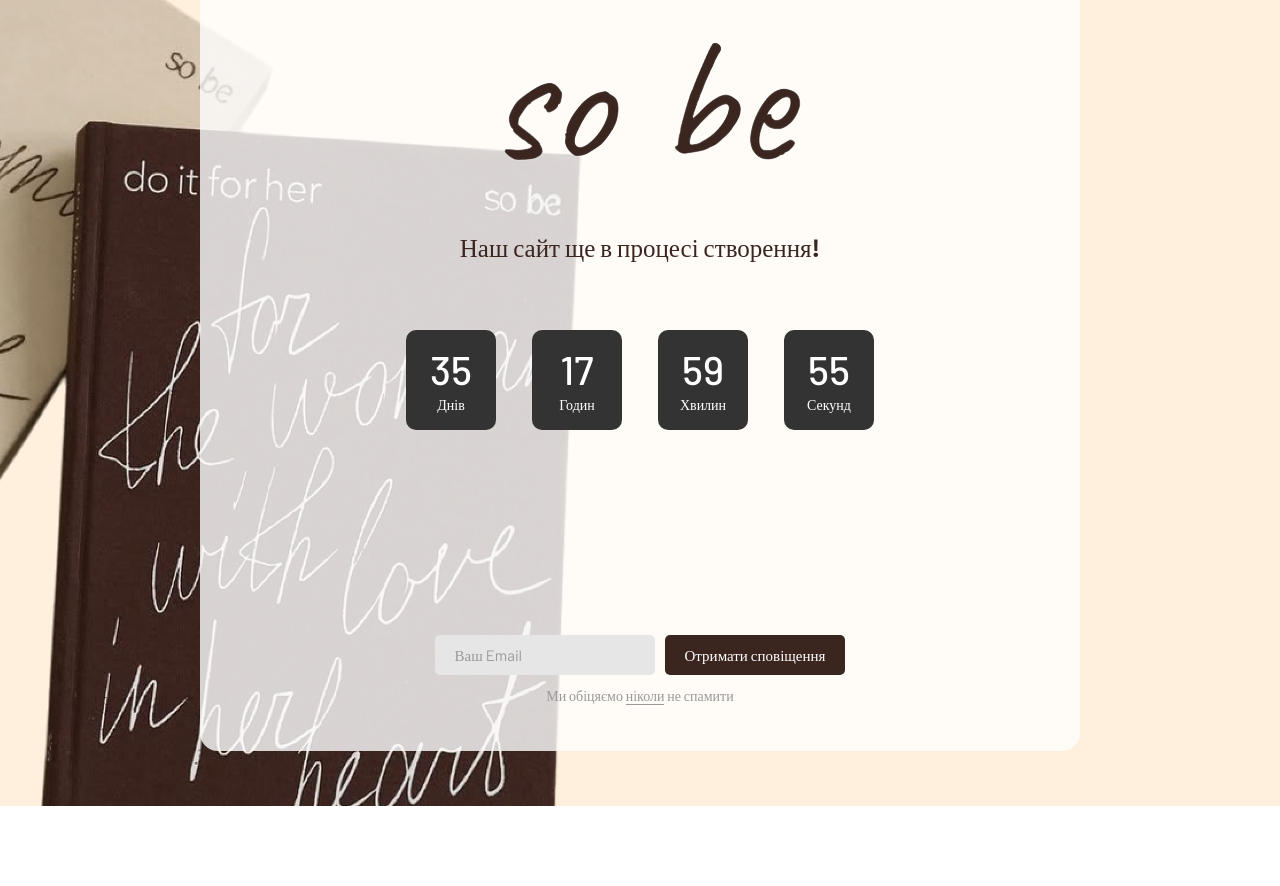
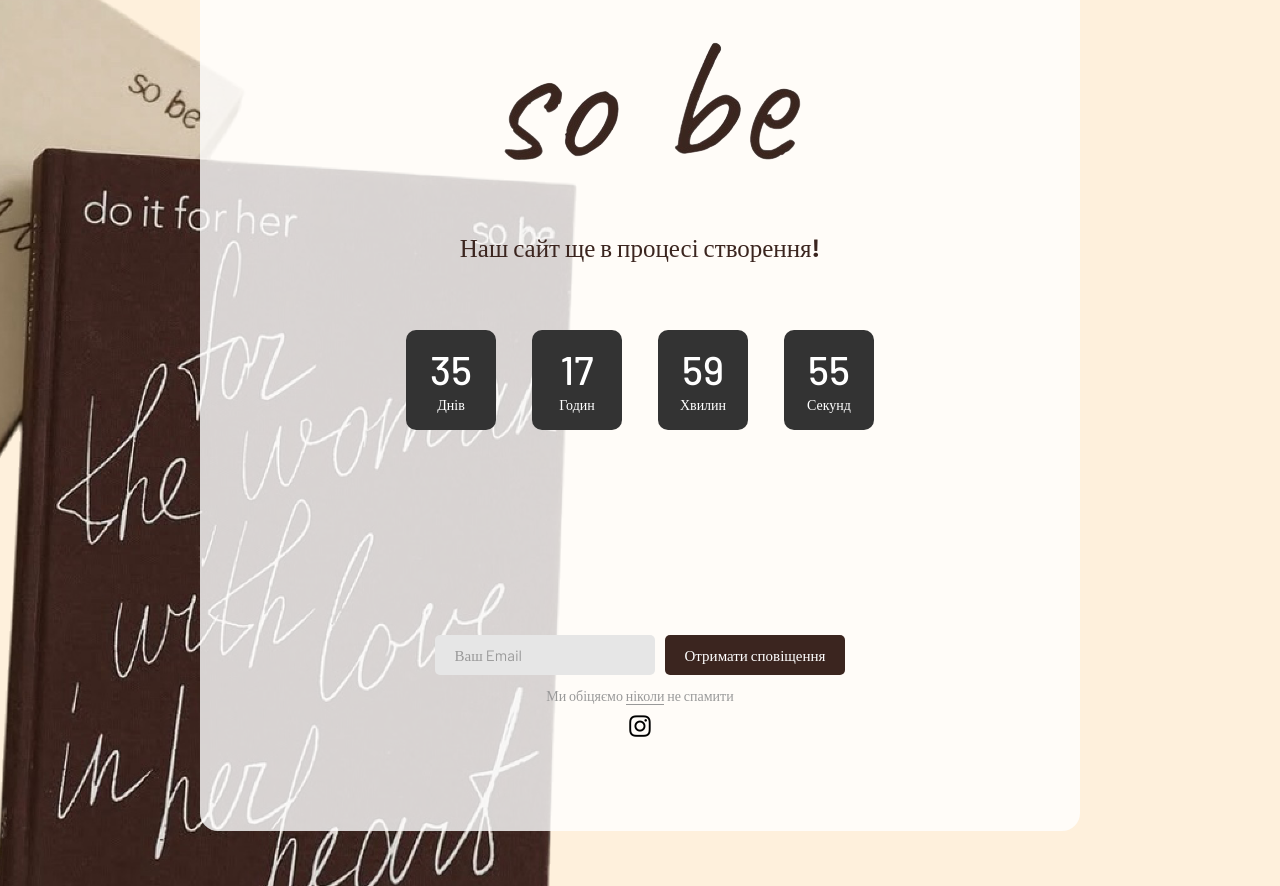
Before and after one commit to sashazaylo/so.be.github.io, a plain HTML site: page index.html in a window 1280 px wide. Shown: the part 227-1113 px from the top of the page. Before the commit the page ends 1033 px from the top, so only its background shows below. Drawn offline with Linux system fonts and the light colour scheme.

Commit message:
Add files via upload

```diff
--- a/css/main.css
+++ b/css/main.css
@@ -68,6 +68,7 @@ input.input100 {
 
 /*------------------------------------------------------------------
 [ Focus Input ]*/
+
 
 .focus-input100 {
   position: absolute;
@@ -346,8 +347,12 @@ input.input100 {
   background-color: #333333;
 }
 
-
-
+.how-social {
+  color: #000000;
+  font-size: 25px;
+  background-color: transparent;
+  border-radius: 50%;
+}
 
 /*//////////////////////////////////////////////////////////////////
 [ Pseudo ]*/
--- a/index.html
+++ b/index.html
@@ -5,7 +5,7 @@
 	<meta charset="UTF-8">
 	<meta name="viewport" content="width=device-width, initial-scale=1">
 <!--===============================================================================================-->
-	<link rel="icon" type="image/png" href="images/icons/favicon1.ico"/>
+	<link rel="icon" type="image/png" href="images/icons/favicon1.png"/>
 <!--===============================================================================================-->
 	<link rel="stylesheet" type="text/css" href="vendor/bootstrap/css/bootstrap.min.css">
 <!--===============================================================================================-->
@@ -20,7 +20,6 @@
 <!--===============================================================================================-->
 </head>
 <body>
-
 
 	<div class="bg-img1 size1 flex-w flex-c-m p-t-55 p-b-55 p-l-15 p-r-15" style="background-image: url('images/bg01.png');">
 		<div class="wsize1 bor1 bg1 p-t-175 p-b-45 p-l-15 p-r-15 respon1">
@@ -71,6 +70,13 @@
 				Ми обіцяємо <span class="bor2">ніколи</span> не спамити
 			</p>
 
+			<div class="flex-w flex-c-m p-b-35">
+				<a href="https://www.instagram.com/so.be.ua/" class="size3 flex-c-m how-social trans-04 m-r-3 m-l-3 m-b-5">
+					<i class="fa fa-instagram"></i>
+				</a>
+			</div>
+
+
 		</div>
 	</div>
 
```
Also changed, not shown: images/icons/favicon1.png (added).
